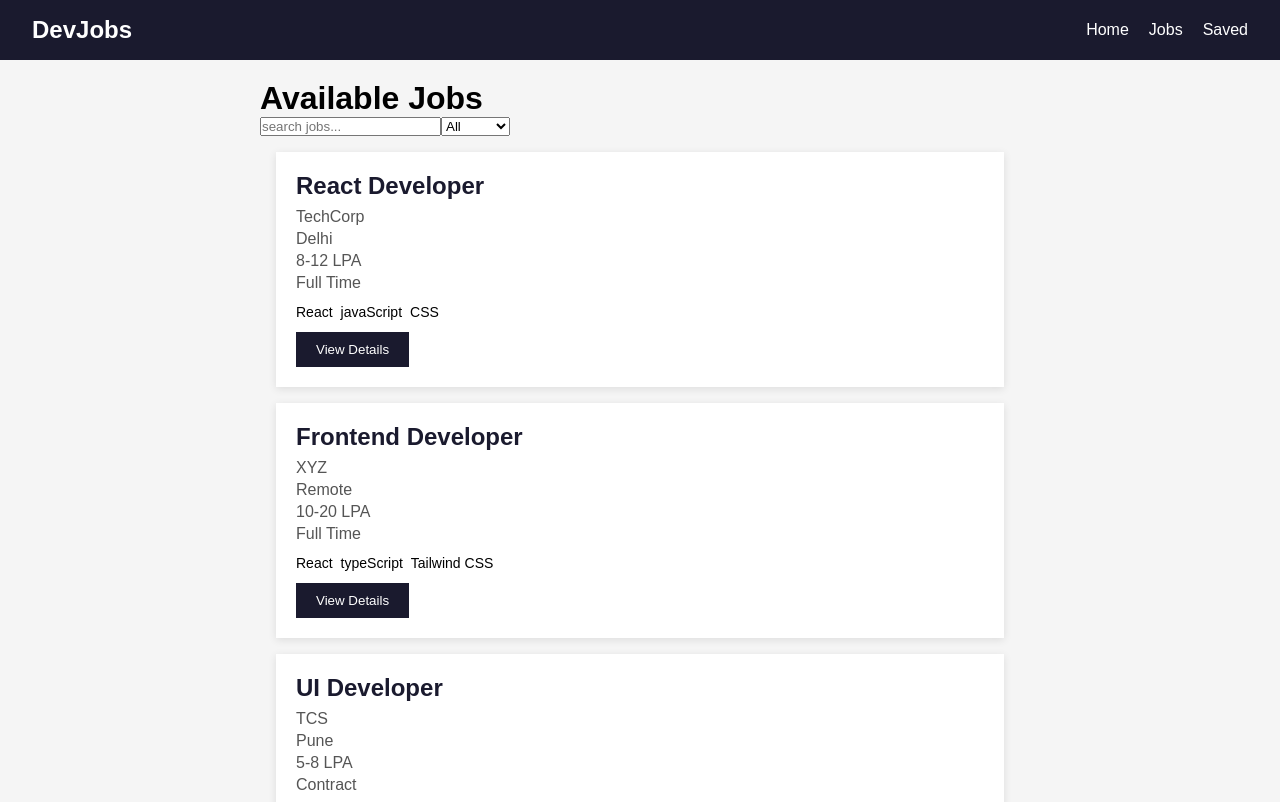
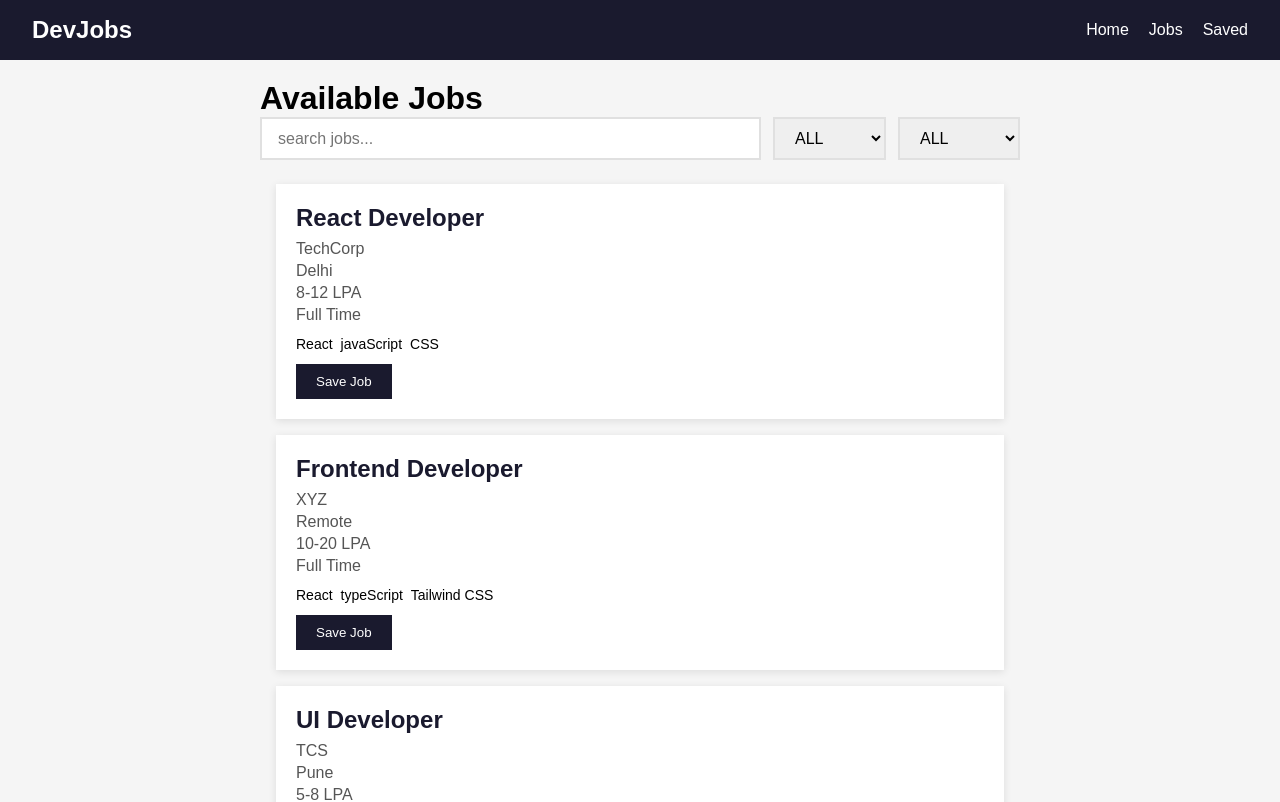
Before and after one commit to GauravSingh003/devjobs, a React (Vite) app: page /jobs in a window 1280 px wide. Shown: the top 802 px of the page. Built offline with nearby package versions, Linux system fonts and the light colour scheme.

Commit message:
feat: Boomkmark features with context API

```diff
--- a/src/App.jsx
+++ b/src/App.jsx
@@ -1,3 +1,4 @@
+import { BookmarkProvider } from "./context/BookmarkContext";
 import { Routes, Route } from "react-router-dom";
 import Navbar from './Components/Navbar';
 import HomePage from './pages/HomePage';
@@ -7,12 +8,14 @@ import SavedPage from './pages/SavedPage';
 const App = () => {
     return (
         <div>
+        <BookmarkProvider>
             <Navbar />
             <Routes>
                 <Route path="/" element={<HomePage />} />
                 <Route path="/jobs" element={<JobsPage />} />
                 <Route path="saved/" element={<SavedPage />} />
             </Routes>
+        </BookmarkProvider>
         </div>
     )
 }
--- a/src/Components/JobCard.css
+++ b/src/Components/JobCard.css
@@ -33,8 +33,8 @@
         color: #1a1a2e;
     }
 }
-.jobs-container{
+/* .jobs-container{
     max-width: 800px;
     margin: 0 auto;
     padding: 20px;
-}
+} */
--- a/src/Components/JobCard.jsx
+++ b/src/Components/JobCard.jsx
@@ -1,6 +1,19 @@
+import { useContext } from 'react'
 import './JobCard.css'
+import { BookmarkContext } from '../context/BookmarkContext'
 
-const JobCard = ({job}) => {
+const JobCard = ({ job }) => {
+  const {bookmarks, setBookmarks} = useContext(BookmarkContext);
+  const isBookmarks = bookmarks.some((b) => b.id === job.id);
+
+  const handleBookmark = () => {
+    if(isBookmarks){
+      setBookmarks(bookmarks.filter((b) => b.id !== job.id));
+    } else{
+      setBookmarks([...bookmarks, job])
+    }
+  }
+
   return (
     <div className='job-card'>
       <h2>{job.title}</h2>
@@ -11,10 +24,12 @@ const JobCard = ({job}) => {
 
       <div className="skills">
         {job.skills.map((skill, idx) => (
-            <span key={idx} className='skill-tag'>{skill}</span>
+          <span key={idx} className='skill-tag'>{skill}</span>
         ))}
       </div>
-      <button>View Details</button>
+      <button onClick={handleBookmark}>
+        {isBookmarks ? "Saved" : "Save Job"}
+      </button>
     </div>
   )
 }
--- /dev/null
+++ b/src/context/BookmarkContext.jsx
@@ -0,0 +1,15 @@
+import { createContext, useState } from "react";
+
+const BookmarkContext = createContext();
+
+function BookmarkProvider({children}){
+    const [bookmarks, setBookmarks] = useState([])
+
+    return (
+        <BookmarkContext.Provider value={{bookmarks, setBookmarks}}>
+          {children}
+        </BookmarkContext.Provider>
+    )
+}
+
+export { BookmarkContext, BookmarkProvider};
--- /dev/null
+++ b/src/pages/JobPage.css
@@ -0,0 +1,28 @@
+.jobs-container{
+    max-width: 800px;
+    margin: 0 auto;
+    padding: 20px;
+}
+.filter{
+    display: flex;
+    gap: 12px;
+    margin-bottom: 24px;
+    flex-wrap: wrap;
+}
+.filter input{
+    flex: 1;
+    padding: 10px 16px;
+    border: 2px solid #e0e0e0;
+    font-size: 16px;
+    outline: none;
+}
+.filter input:focus{
+    border-color: #4ecca3;
+}
+.filter select{
+    padding: 10px 16px;
+    border: 2px solid #e0e0e0;
+    font-size: 16px;
+    outline: none;
+    border-radius: 8px solid red;
+}
--- a/src/pages/JobsPage.jsx
+++ b/src/pages/JobsPage.jsx
@@ -1,13 +1,14 @@
 import { useState } from 'react';
 import JobCard from '../Components/JobCard';
 import useFetchJobs from '../hooks/useFetchJobs';
-import '../Components/JobCard.css'
-
+// import '../Components/JobCard.css'
+import './JobPage.css'
 
 const JobsPage = () => {
     const { data, loading, errors } = useFetchJobs();
     const [search, setSearch] = useState("");
     const [locationFilter, setLocationFilter] = useState("ALL");
+    const [typeFilter, setTypeFilter] = useState("ALL");
 
     if (loading) return <h2>Loading jobs...</h2>
     if (errors) return <h2>Something went wrong!</h2>
@@ -15,17 +16,17 @@ const JobsPage = () => {
     const filteredJObs = data.filter((job) => {
         const matchesJobs = job.title.toLowerCase().includes(search.toLowerCase())
         const matchesLocation = locationFilter === "ALL" ? true : job.location === locationFilter;
-        return matchesJobs && matchesLocation;
+        const matchTypeFilter = typeFilter === "ALL" ? true : job.type === typeFilter;
+        return matchesJobs && matchesLocation && matchTypeFilter;
     })
-    console.log("data:", data);
-    console.log("search: ", search);
-    console.log("filtered jobs: ", filteredJObs);
+    console.log("type: ", typeFilter);
+    console.log("filtered: ", locationFilter);
 
     return (
         <>
             <div className="jobs-container">
                 <h1>Available Jobs</h1>
-                <div>
+                <div className='filter'>
                     <input
                         type="text"
                         placeholder='search jobs...'
@@ -33,13 +34,22 @@ const JobsPage = () => {
                         onChange={(e) => setSearch(e.target.value)}
                     />
                     <select
-                    value={locationFilter}
-                    onChange={(e) => setLocationFilter(e.target.value)}
+                        value={locationFilter}
+                        onChange={(e) => setLocationFilter(e.target.value)}
                     >
-                        <option value="All">All</option>
+                        <option value="ALL">ALL</option>
                         <option value="Delhi">Delhi</option>
                         <option value="Remote">Remote</option>
                         <option value="Pune">Pune</option>
+                    </select>
+
+                    <select
+                        value={typeFilter}
+                        onChange={(e) => setTypeFilter(e.target.value)}
+                    >
+                        <option value="ALL">ALL</option>
+                        <option value="Full Time">Full Time</option>
+                        <option value="Contract">Contract</option>
                     </select>
                 </div>
                 {filteredJObs.map((job) => (
```
